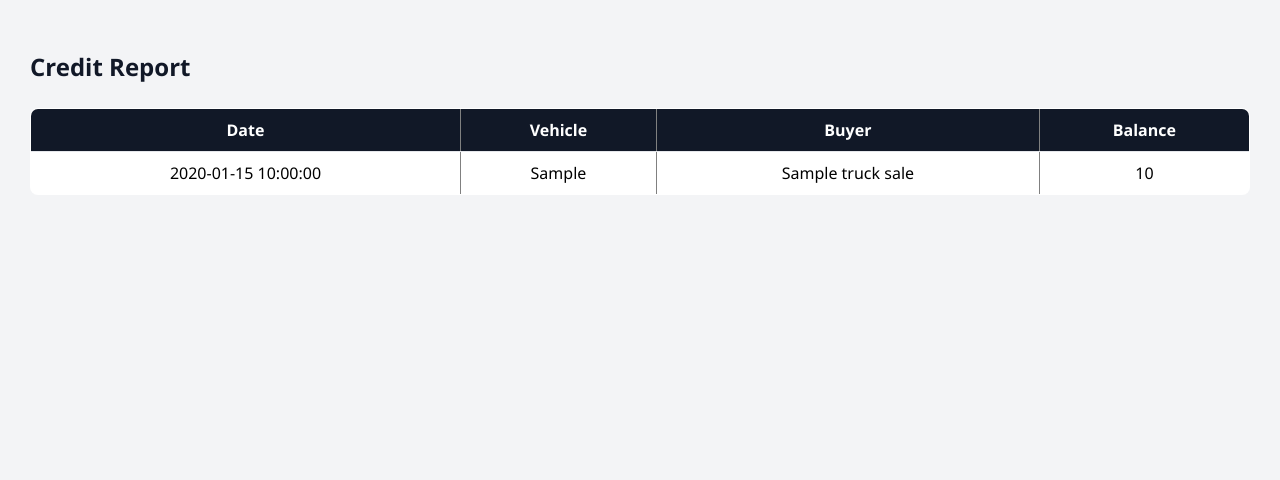
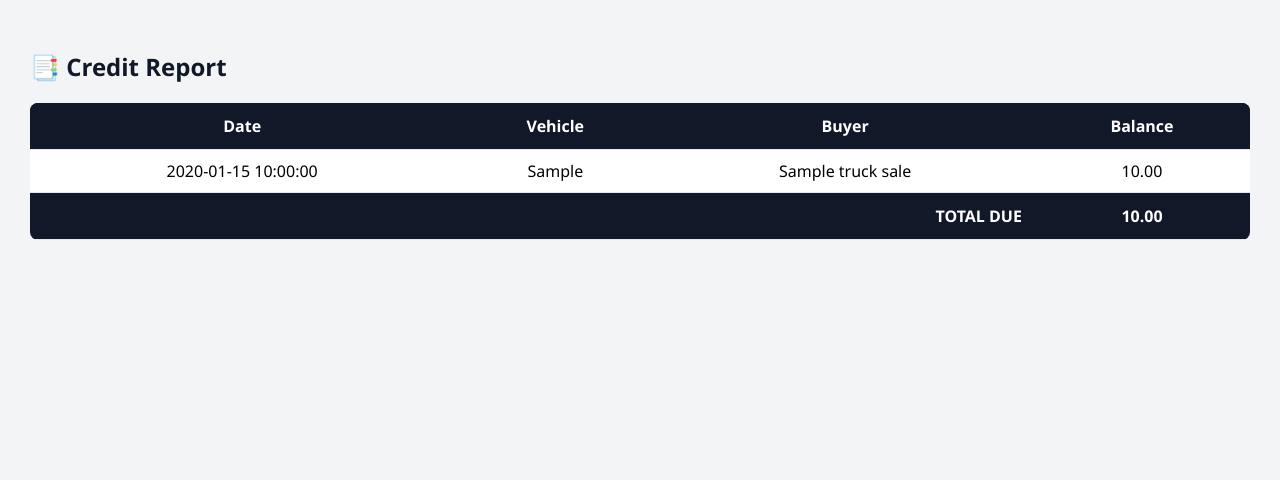
Before and after one commit to bachammahesh-cyber/srinivasa-mines, a Flask app: page /credit-report in a window 1280 px wide. Shown: the part 83-563 px from the top of the page. Run offline with Flask 3, Linux system fonts and the light colour scheme; the visitor is signed in with stand-in values (Sample User, id 1); tables that the repository leaves empty hold one stand-in row (values such as "Sample post"); a database or web service that is not in the repository returns one stand-in record (values such as "Sample title"); some libraries are stand-ins or nearby versions.

Commit message:
Added totals to reports

```diff
--- a/templates/credit_report.html
+++ b/templates/credit_report.html
@@ -1,19 +1,33 @@
 {% extends "base.html" %}
 {% block content %}
 
-<h2>Credit Report</h2>
+<h2 style="margin-bottom:20px;">📑 Credit Report</h2>
 
-<table border="1">
-<tr><th>Date</th><th>Vehicle</th><th>Buyer</th><th>Balance</th></tr>
+<div style="overflow-x:auto;">
+<table style="width:100%;border-collapse:collapse;background:white;">
+    <tr style="background:#111827;color:white;">
+        <th style="padding:12px;">Date</th>
+        <th style="padding:12px;">Vehicle</th>
+        <th style="padding:12px;">Buyer</th>
+        <th style="padding:12px;">Balance</th>
+    </tr>
 
-{% for r in rows %}
-<tr>
-<td>{{r[0]}}</td>
-<td>{{r[1]}}</td>
-<td>{{r[2]}}</td>
-<td>{{r[3]}}</td>
-</tr>
-{% endfor %}
+    {% for r in rows %}
+    <tr style="text-align:center;border-bottom:1px solid #e5e7eb;">
+        <td style="padding:10px;">{{ r[0] }}</td>
+        <td style="padding:10px;">{{ r[1] }}</td>
+        <td style="padding:10px;">{{ r[2] }}</td>
+        <td style="padding:10px;">{{ "%.2f"|format(r[3]) }}</td>
+    </tr>
+    {% endfor %}
+
+    <!-- TOTAL DUE -->
+    <tr style="background:#111827;color:white;font-weight:bold;">
+        <td colspan="3" style="padding:12px;text-align:right;">TOTAL DUE</td>
+        <td style="padding:12px;">{{ "%.2f"|format(rows|sum(attribute=3)) }}</td>
+    </tr>
+
 </table>
+</div>
 
 {% endblock %}
```
Also changed, not shown: templates/labour_details.html (+7 -0 lines), templates/sales_report.html (+36 -18 lines).
